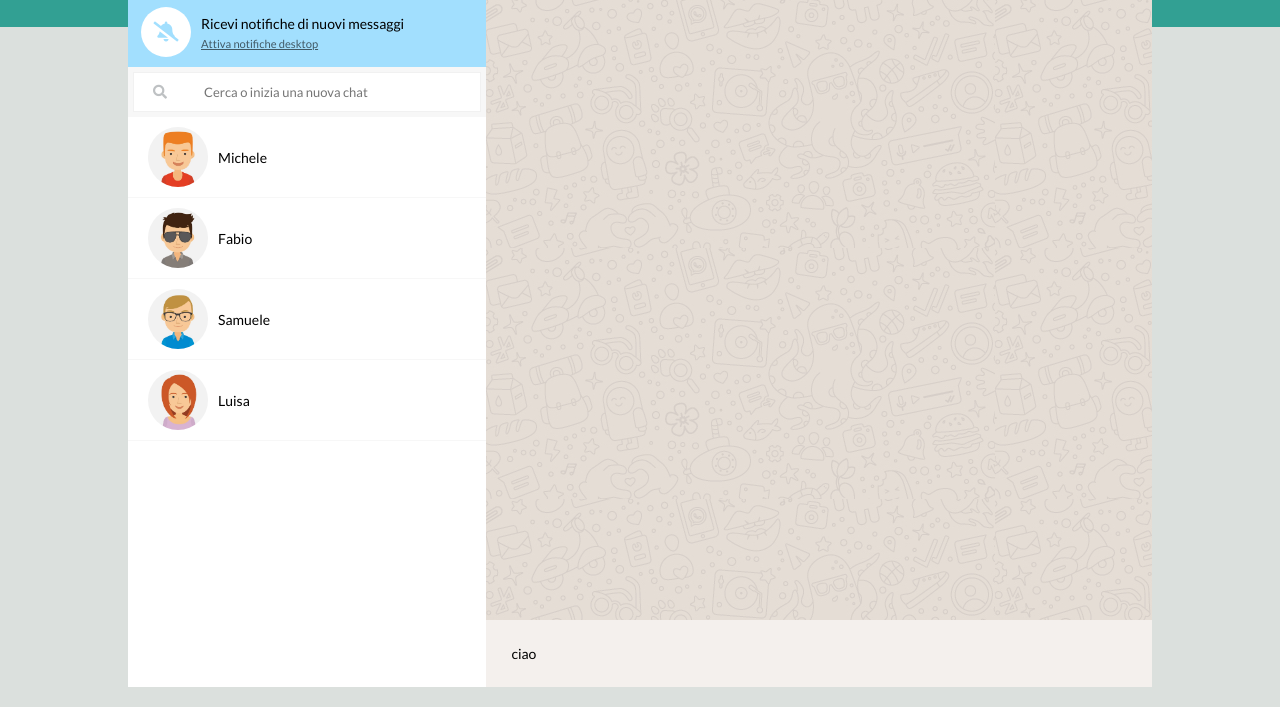
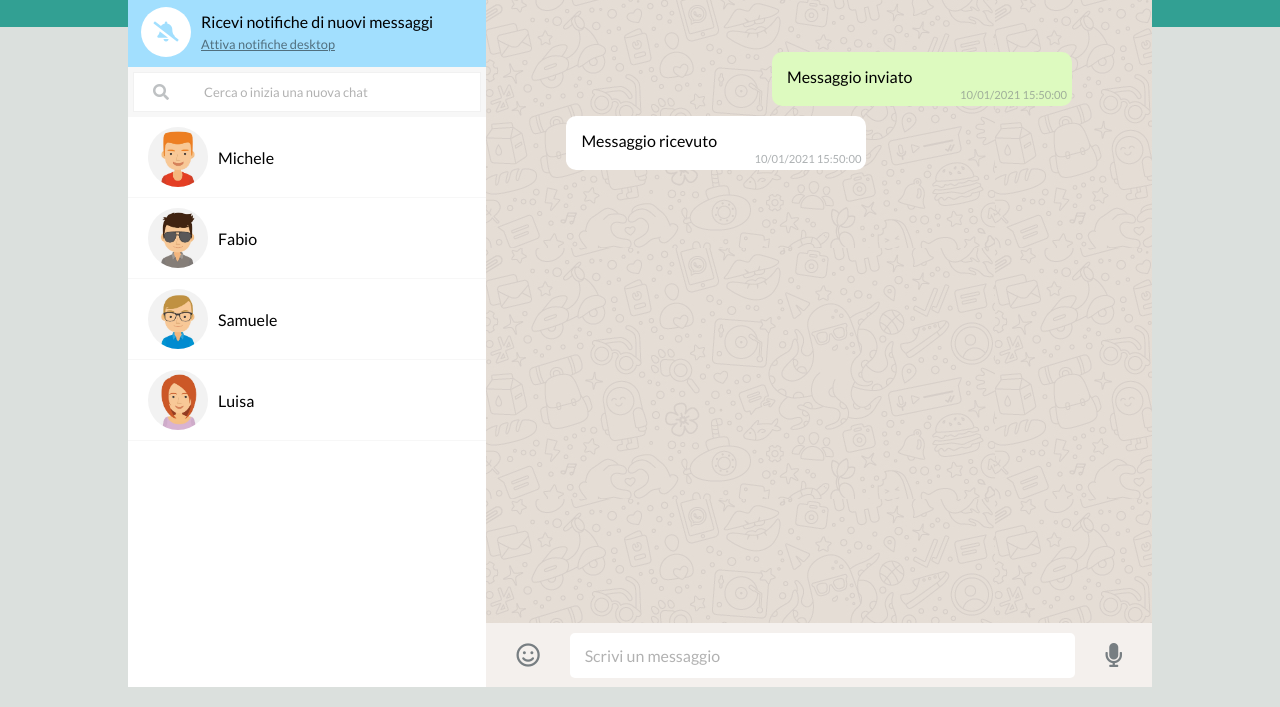
Before and after one commit to danibr1/vue-boolzapp, a plain HTML site: page index.html in a window 1280 px wide. Shown: the part 93-800 px from the top of the page. Drawn offline with nearby package versions, Linux system fonts and the light colour scheme.

Commit message:
completed

```diff
--- a/css/style.css
+++ b/css/style.css
@@ -1,5 +1,5 @@
 /****************************************************************
-    GENERAL
+    GENERAL  ****************************************************
 *****************************************************************/
 * {
     margin: 0;
@@ -7,7 +7,7 @@
     box-sizing: border-box;
     font-family: 'Lato', sans-serif;
     font-weight: 400;
-    font-size: 14px;
+    font-size: 16px;
 }
 
 body{
@@ -24,8 +24,12 @@ body{
     align-items: center;
 }
 
+::placeholder{
+    color: #000;
+    opacity: 0.3;
+}
 /****************************************************************
-    UTILITIES
+    UTILITIES ***************************************************
 *****************************************************************/
 /* HEADER STYLE */
 .style-header{
@@ -73,7 +77,7 @@ body{
 }
 
 /****************************************************************
-    LAYOUT
+    LAYOUT ******************************************************
 *****************************************************************/
 /*----------------------------------------
     CONTAINER
@@ -96,8 +100,10 @@ body{
     background:#fff;
 }
 
-/* NOTIFICATION */
-.aside .notifications{
+/* ----------------
+NOTIFICATION
+------------------*/
+.notifications{
     display: flex;
     align-items: center;
     height: 70px;
@@ -126,33 +132,32 @@ body{
 .active-notifications {
     margin-top: 5px;
     font-size: 0.8rem;
-    color: rgba(0,0,0, 0.6);
+    color: rgba(0,0,0, 0.5);
     text-decoration: underline;
     cursor: pointer;
 }
 
-
-/* SEARCH */
-.aside .search{
+/* ----------------
+SEARCH
+------------------*/
+.search{
     display: flex;
     height: 50px;
     background: #f7f7f7;
     padding: 5px;
 }
-.aside .search input{
-    position: relative;
+.search input{
     flex-grow: 1;
     border: 0.8px solid #f1f1f1;
     outline: none;
     padding-left: 70px;
-    color: rgb(201, 201, 201);
-    line-height: 100%;
+    /* color: rgb(201, 201, 201); */
     font-size: 13px;
 }
-.aside .wrap{
+.wrap{
     position: relative;
 }
-.aside .wrap::before {
+.wrap::before {
     position: absolute;
     top: 50%;
     transform: translateY(-50%);
@@ -163,7 +168,9 @@ body{
 
 }
 
-/* CONTACT */
+/* ----------------
+CONTACTS
+------------------*/
 .contacts-container .contact {
     display: flex;
     align-items: center;
@@ -177,7 +184,6 @@ body{
     background: #f0f0f0;
 }
 
-
 /*----------------------------------------
     CONTENT
 -----------------------------------------*/
@@ -189,25 +195,97 @@ body{
 }
 .content-main {
     flex-grow: 1;
-    padding: 20px;
+    padding: 45px 80px 20px;
     overflow-y: auto;
     background-image: url("../img/mine.jpg");
+    display: flex;
+    flex-direction: column;
 }
 .content-header,
 .content-footer{
-    padding: 25px;
+    display: flex;
+    align-items: center;
     background: #f4f0ed;
 }
 
-/* CONTENT HEADER */
+/* ----------------
+HEADER
+------------------*/
 .content-header .user .selected-contact {
     display: flex;
     flex-direction:column;
 }
-
-
 .content-header .user .contact-last-access {
     margin-top: 5px;
     font-size: 0.8rem;
     color: #7c8285;
 }
+
+/* ----------------
+MAIN / MESSAGES
+------------------*/
+/* Row */
+.row{
+    display: flex;
+}
+/* Row sent message */
+.row-sent {
+    justify-content: end;
+}
+
+/* Style Sent message */
+.sent{
+    background: #ddfabf;
+}
+/* Style Received Message */
+.received {
+    background: #fff;
+}
+
+/* Box and content */
+.box {
+    width: 300px;
+    border-radius: 10px;
+    margin-top: 10px;
+    display: flex;
+    flex-direction: column;
+}
+.box .message{
+    margin: 15px 15px 2px 15px;
+    word-wrap: break-word;
+}
+.box .time-message {
+    display: flex;
+    justify-content:end;
+    margin: 0 5px 5px;
+    font-size: 0.7rem;
+    color: #7c8285a1;
+}
+
+/* ----------------
+FOOTER
+------------------*/
+/* Footer icons */
+.footer-icon i{
+    font-size: 1.5rem;
+    margin: 20px 30px;
+    color: #777e82;
+    cursor: pointer;
+    transition: color 0.2s;
+}
+.footer-icon i:hover {
+    color: #4b4d4e;
+}
+
+/* Text-Box */
+.text-box{
+    flex-grow: 1;
+}
+.text-box .text{
+    width: 100%;
+    height: 45px;
+    outline: none;
+    border: 0;
+    border-radius: 5px;
+    padding: 15px;
+}
--- a/index.html
+++ b/index.html
@@ -26,10 +26,8 @@
 
         <!-- ASIDE -->
         <aside class="aside">
-
-            <!-- ASIDE HEADER -->
+            <!-- Header -->
             <section class="aside-header style-header">
-
                 <!-- User -->
                 <div class="user">
                     <img class="user-image-cover" src="img/avatar_2.jpg" alt="Nome Utente">
@@ -56,12 +54,10 @@
                         </li>
                     </ul>
                 </div>
-
             </section>
 
             <!-- Notifications -->
             <section class="notifications">
-
                 <!-- Icon notifications -->
                 <div class="bell">
                     <i class="fas fa-bell-slash"></i>
@@ -90,9 +86,7 @@
                         <span class="contact-name">{{contact.name}}</span>
                     </li>
                 </ul>
-
             </section>
-
         </aside>
 
         <!-- MAIN CONTENT -->
@@ -132,17 +126,45 @@
 
             <!-- Main -->
             <section class="content-main">
+                <!-- Sent Message -->
+                <div class="row row-sent">
+                    <div class="box sent">
+                        <span class="message">Messaggio inviato</span>
+                        <span class="time-message">10/01/2021 15:50:00</span>
+                    </div>
+                </div>
 
+                <!-- Received message -->
+                <div class="row">
+                    <div class="box received">
+                        <span class="message">Messaggio ricevuto</span>
+                        <span class="time-message">10/01/2021 15:50:00</span>
+                    </div>
+                </div>
             </section>
 
             <!-- Footer -->
             <section class="content-footer">
-                ciao
+                <!-- Emoki -->
+                <div class="footer-icon">
+                    <i class="far fa-smile"></i>
+                </div>
+
+                <!-- Text-Box -->
+                <div class="text-box">
+                    <input
+                        class="text"
+                        type="text"
+                        placeholder="Scrivi un messaggio"
+                    >
+                </div>
+
+                <!-- Microphone -->
+                <div class="footer-icon">
+                    <i class="fas fa-microphone"></i>
+                </div>
             </section>
-
-
         </main>
-
     </div>
     <!-- SCRIPT -->
     <script src="./js/main.js"></script>
```
